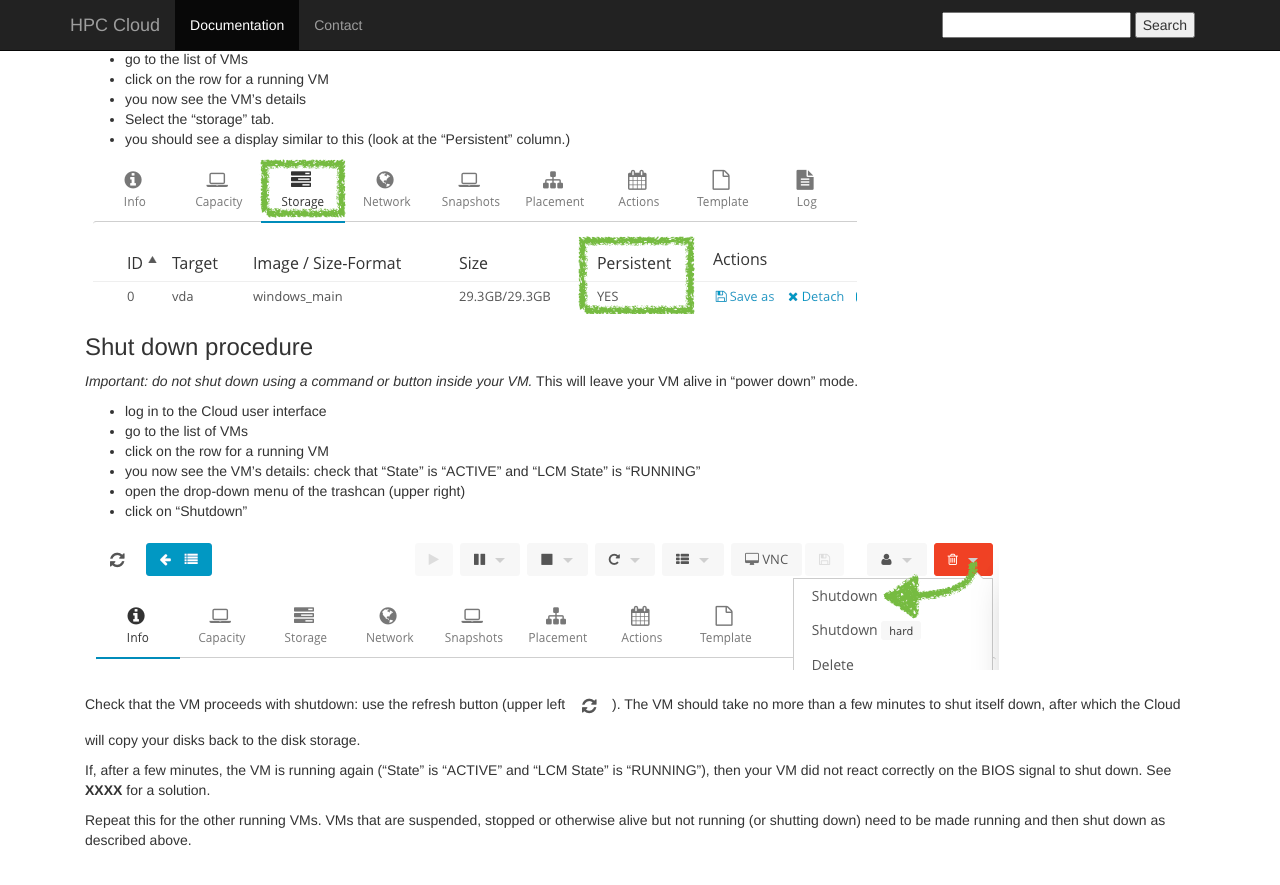
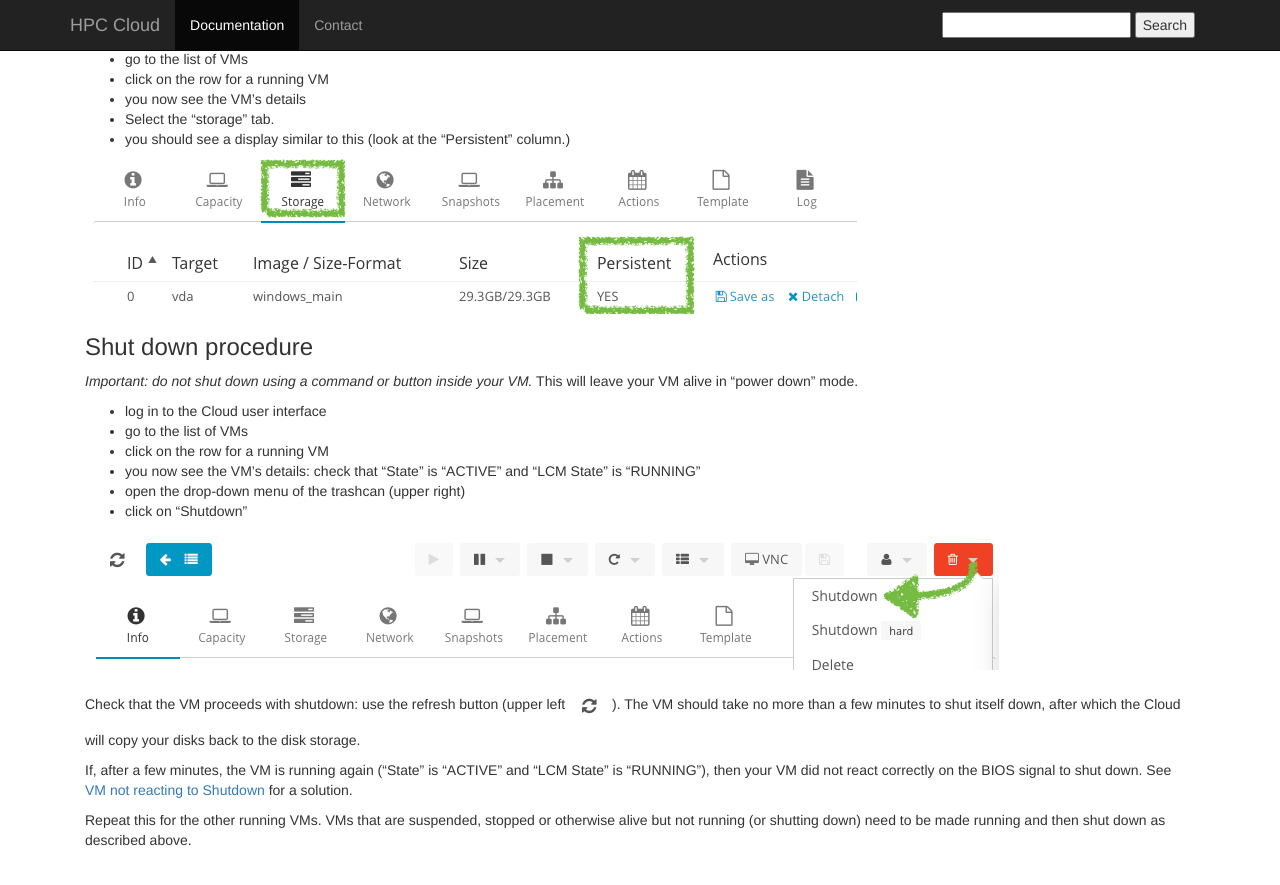
Before and after one commit to sara-nl/clouddocs, a Jekyll site: the page built from move_preparation_instructions.markdown, in a window 1280 px wide and 900 px high, scrolled down 981 px. Shown: the top 885 px of the window. Built offline with Jekyll 4.4.1, drawn with Linux system fonts in a browser that asks for light colours; nearby versions of some CDN libraries.

Commit message:
Update move_preparation_instructions.markdown

```diff
--- a/move_preparation_instructions.markdown
+++ b/move_preparation_instructions.markdown
@@ -80,7 +80,7 @@ Check that the VM proceeds with shutdown: use the refresh button (upper left ![c
 The VM should take no more than a few minutes to shut itself down, after which the Cloud will copy your disks back to the disk storage.
 
 If, after a few minutes, the VM is running again ("State" is "ACTIVE" and "LCM State" is "RUNNING"),
-then your VM did not react correctly on the BIOS signal to shut down. See **XXXX** for a solution.
+then your VM did not react correctly on the BIOS signal to shut down. See [VM not reacting to Shutdown](https://github.com/sara-nl/clouddocs/blob/gh-pages/vm-states.markdown#vm-not-reacting-to-shutdown) for a solution.
 
 Repeat this for the other running VMs.
 VMs that are suspended, stopped or otherwise alive but not running (or shutting down) need to be made running and then shut down as described above.
```
